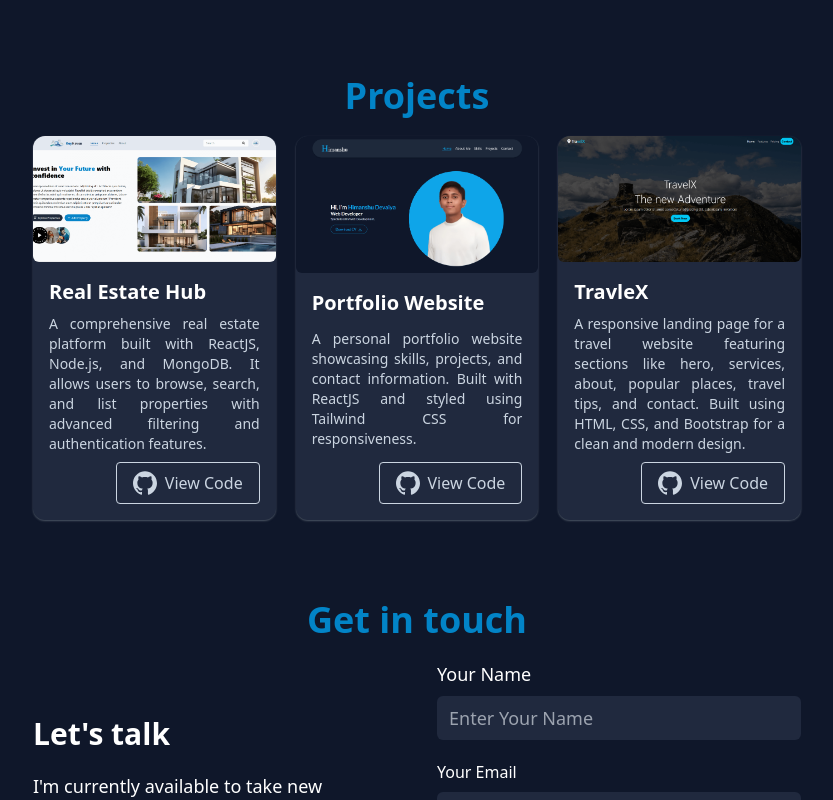
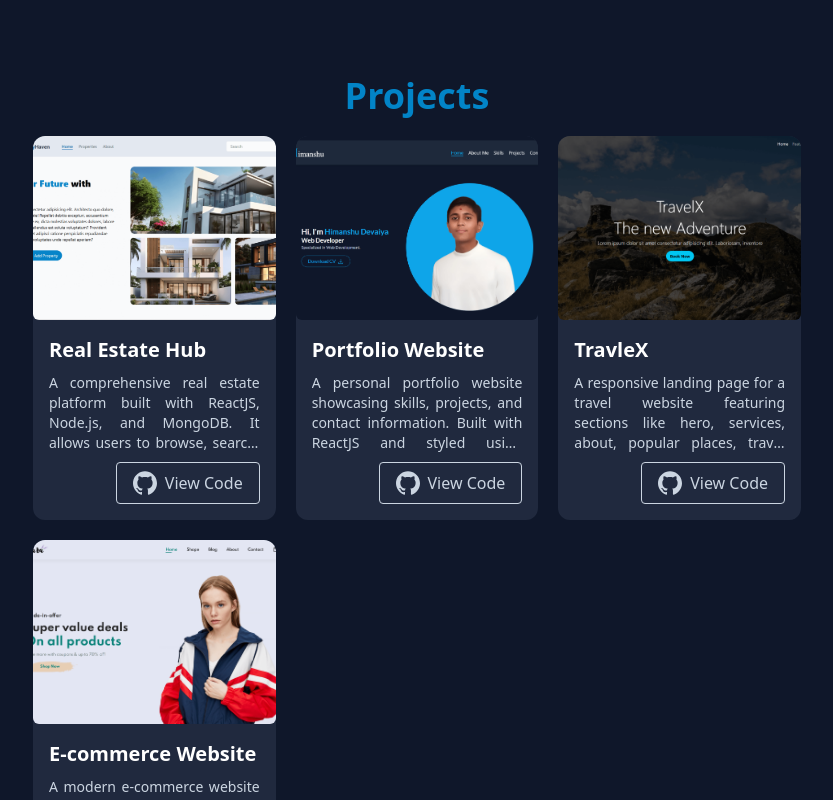
Before and after one commit to himan5hu21/Himanshu_Portfolio, a React (Vite) app: page / in a window 1280 px wide. Shown: the part 1560-2360 px from the top of the page, without its empty margins (223-1056 px from the left). Built offline with nearby package versions, Linux system fonts and the light colour scheme; no server answers.

Commit message:
Fixed Some issue and Added One More Project

```diff
--- a/src/App.css
+++ b/src/App.css
@@ -1,3 +1,21 @@
 .bgradius {
   border-radius: 80% 20% 80% 20% / 82% 16% 84% 18%;
 }
+
+.section-p1 {
+  padding: 40px 24px 0;
+}
+
+.section-p2 {
+  padding: 40px 24px;
+}
+
+@media (min-width: 768px) {
+  .section-p1 {
+    padding: 80px 48px 0;
+  }
+
+  .section-p2 {
+    padding: 80px 48px;
+  }
+}
--- a/src/assets/files/projectsDetail.js
+++ b/src/assets/files/projectsDetail.js
@@ -1,6 +1,7 @@
 import real_estate from "../images/real_estate_image.png";
 import portfolio from "../images/portfolio_image.png";
 import travelx from "../images/travelx_image.png";
+import e_commerce from "../images/e-commerce.png";
 
 export const projectsDetail = [
   {
@@ -24,4 +25,11 @@ export const projectsDetail = [
     image: travelx,
     url: "https://github.com/himan5hu21/TravelX.git",
   },
+  {
+    name: "E-commerce Website",
+    description:
+      "A modern e-commerce website showcasing a homepage, product page, and shopping cart, designed with HTML, CSS, and JavaScript for a seamless user experience and responsive layout.",
+    image: e_commerce,
+    url: "https://github.com/himan5hu21/e-commerce-front-end.git",
+  },
 ];
--- a/src/components/About.jsx
+++ b/src/components/About.jsx
@@ -3,7 +3,7 @@ import image from "../assets/images/about_image.png";
 
 function About() {
   return (
-    <Element name="about" className="pt-10 px-6 md:pt-20 md:px-12">
+    <Element name="about" className="section-p1">
       <section id="about">
         <h1 className="text-4xl font-bold text-center text-sky-600">
           About Me
--- a/src/components/Contact.jsx
+++ b/src/components/Contact.jsx
@@ -68,7 +68,7 @@ function Contact() {
   };
 
   return (
-    <Element name="contact" className="py-10 px-6 md:py-20 md:px-12">
+    <Element name="contact" className="section-p2">
       <section id="contact">
         <h1 className="text-4xl font-bold text-center text-sky-600">
           Get in touch
--- a/src/components/Home.jsx
+++ b/src/components/Home.jsx
@@ -4,7 +4,7 @@ import resume from "../assets/documents/resume.pdf";
 
 function Home() {
   return (
-    <Element name="home" className="pt-10 px-6 md:pt-20 md:px-12">
+    <Element name="home" className="section-p1">
       <section
         id="home"
         className="flex md:flex-row flex-col justify-between items-center"
--- a/src/components/Projects.jsx
+++ b/src/components/Projects.jsx
@@ -4,7 +4,7 @@ import { SiGithub } from "react-icons/si";
 
 function Projects() {
   return (
-    <Element name="projects" className="pt-10 px-6 md:pt-20 md:px-12">
+    <Element name="projects" className="section-p1">
       <section id="projects">
         <h1 className="text-4xl font-bold text-center text-sky-600">
           Projects
@@ -12,18 +12,21 @@ function Projects() {
         <section className="grid grid-cols-1 md:grid-cols-3 gap-5 mt-5">
           {projectsDetail.map((project) => (
             <div
-              className="flex flex-col justify-center items-start bg-slate-500/20 rounded-xl overflow-hidden hover:border-2 h-96 border-transparent hover:border-sky-600 transition-all duration-300 ease-in-out hover:scale-105 shadow-sm shadow-gray-600"
+              className="flex flex-col bg-slate-500/20 rounded-xl overflow-hidden transition-all duration-300 ease-in-out hover:shadow-lg hover:shadow-gray-500 h-96"
               key={project.name}
             >
-              <img
-                src={project.image}
-                alt={project.name}
-                loading="lazy"
-                className="h-56 w-full rounded-md object-cover"
-              />
+              <div className="h-full overflow-hidden">
+                <img
+                  src={project.image}
+                  alt={project.name}
+                  loading="lazy"
+                  className="h-full w-full rounded-md object-cover"
+                />
+              </div>
+
               <div className="p-4 flex flex-col justify-between h-full">
                 <h2 className="text-xl font-bold mb-2">{project.name}</h2>
-                <p className="text-sm text-slate-300 text-justify">
+                <p className="text-sm text-slate-300 text-justify overflow-hidden line-clamp-4">
                   {project.description}
                 </p>
                 <a
--- a/src/components/Skills.jsx
+++ b/src/components/Skills.jsx
@@ -17,7 +17,7 @@ import { FaJava } from "react-icons/fa";
 
 function Skills() {
   return (
-    <Element name="skills" className="pt-10 px-6 md:pt-20 md:px-12">
+    <Element name="skills" className="section-p1">
       <section id="skills">
         <h1 className="text-4xl font-bold text-center text-sky-600">Skills</h1>
         <div className="flex justify-center items-center mt-5">
```
Also changed, not shown: src/assets/images/e-commerce.png (added).
